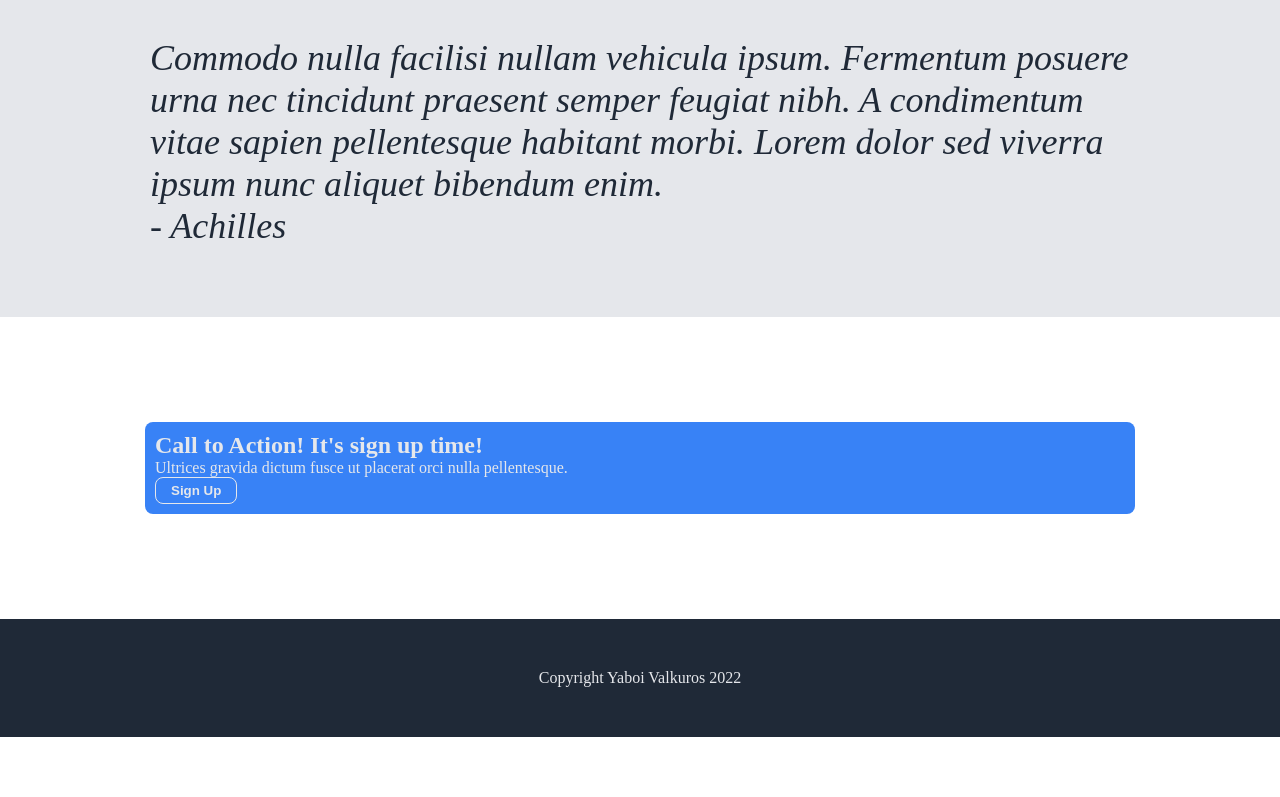
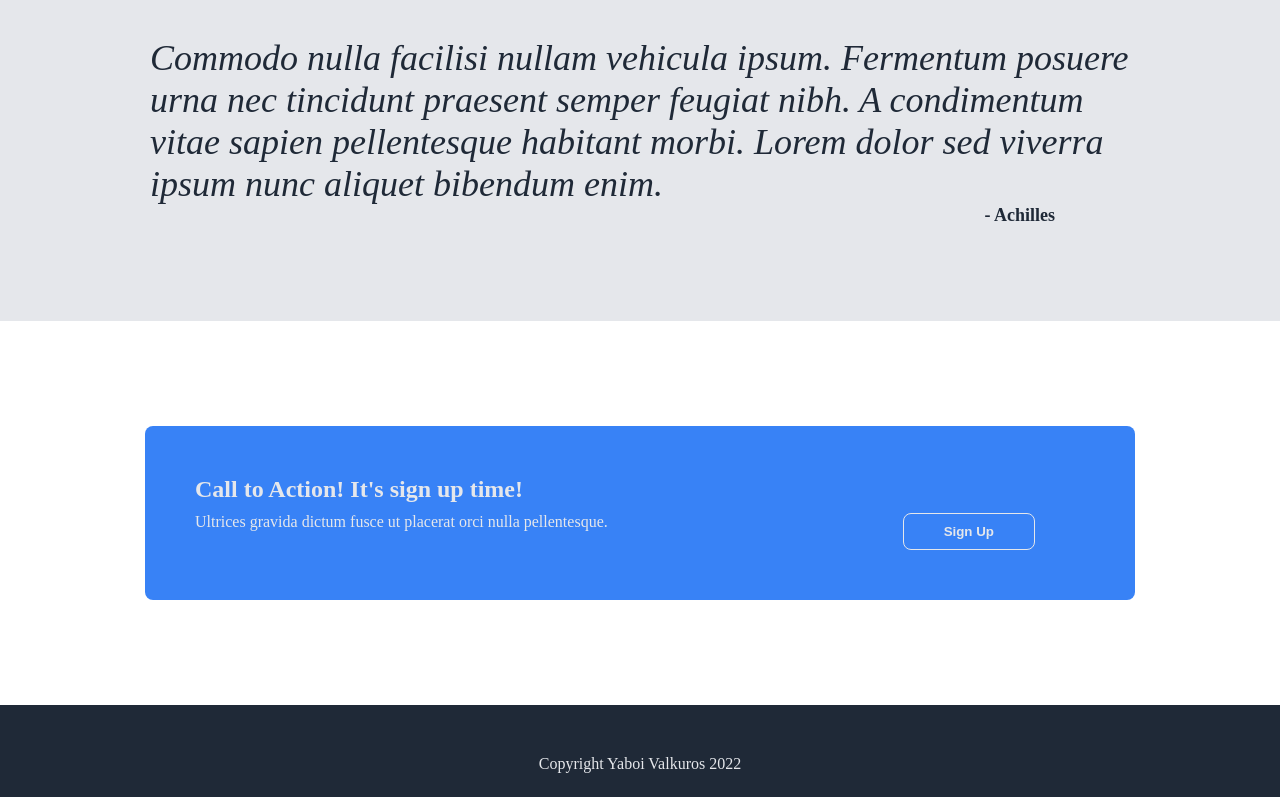
Before and after one commit to D-o-t-C-o-m/landing-page, a plain HTML site: page index.html in a window 1280 px wide. Shown: the part 876-1673 px from the top of the page. Before the commit the page ends 1613 px from the top, so only its background shows below. Drawn offline with Linux system fonts and the light colour scheme.

Commit message:
finalized style

```diff
--- a/styles.css
+++ b/styles.css
@@ -62,6 +62,7 @@ body {
     max-height: 50%;
     margin-left: 25px;
 }
+
 .awesome {
     font-size: 48px;
     font-weight: 900;
@@ -77,7 +78,6 @@ body {
 .boxes {
     background-color: #fff;
     padding: 40px;
-
 }
 
 .boxes img {
@@ -103,6 +103,7 @@ body {
     inline-size: 125px;
     margin: auto;
 }
+
 .quote {
     background-color: #e5e7eb;
     padding: 40px;
@@ -116,7 +117,7 @@ body {
     padding: 30px;
 }
 
-#atribute {
+#attribute {
     font-size: 18px;
     font-weight: bold;
     font-style: normal;
@@ -134,15 +135,26 @@ body {
     background-color: #3882f6;
     color: #e5e7eb;
     border-radius: 8px;
-    padding: 10px;
+    padding: 50px;
     margin: 25px;
 }
 
 #calltoaction {
     font-size: 24px;
     font-weight: bold;
+    margin-bottom: 10px;
 }
 
+.button2 {
+    display: flex;
+}
+
+.signup {
+    align-self: flex-end;
+    margin-left: auto;
+    margin-right: 50px;
+    padding: 10px 40px;
+}
 .footer {
     background-color: #1f2937;
     color: #e5e7eb;
```
